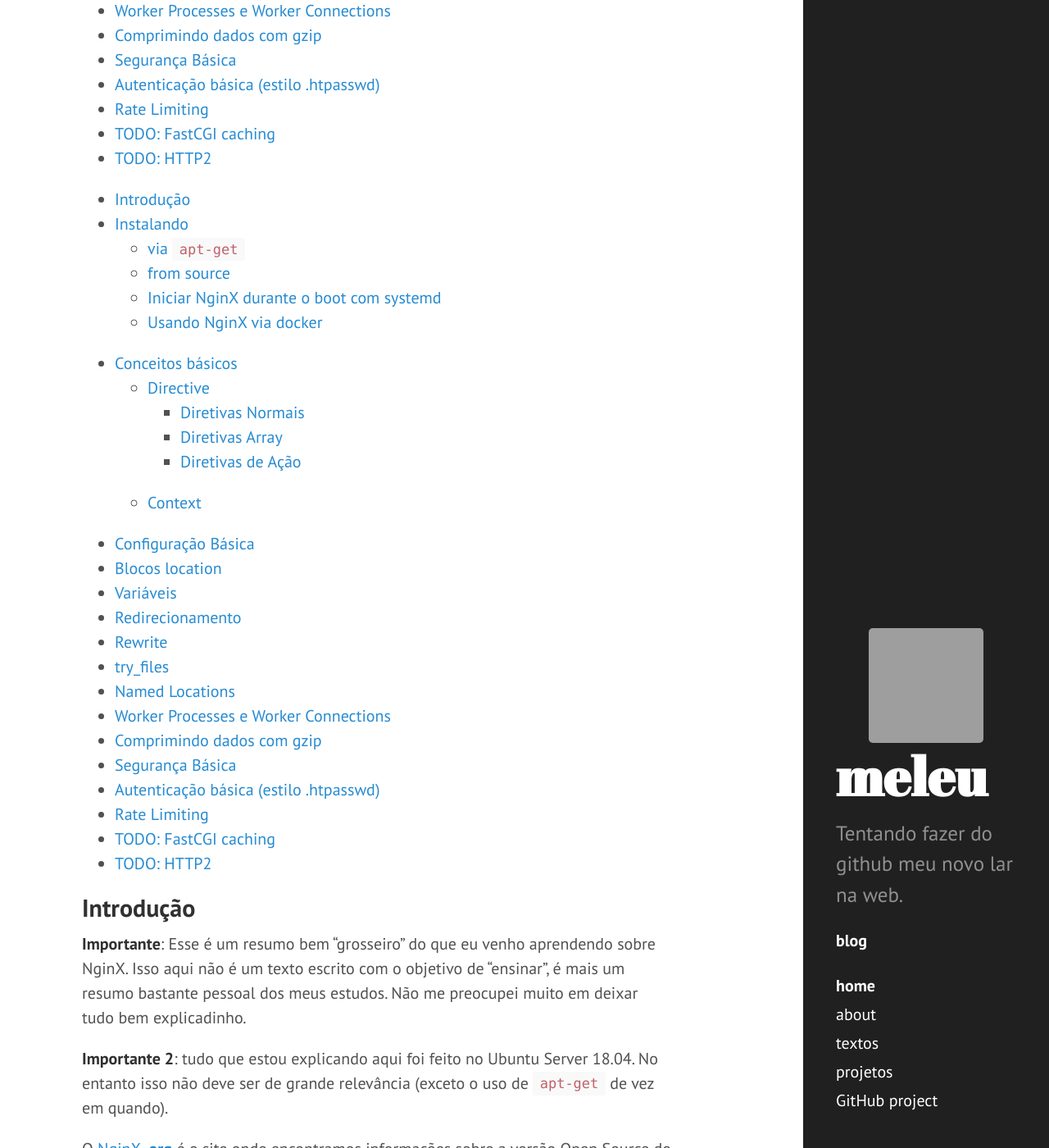
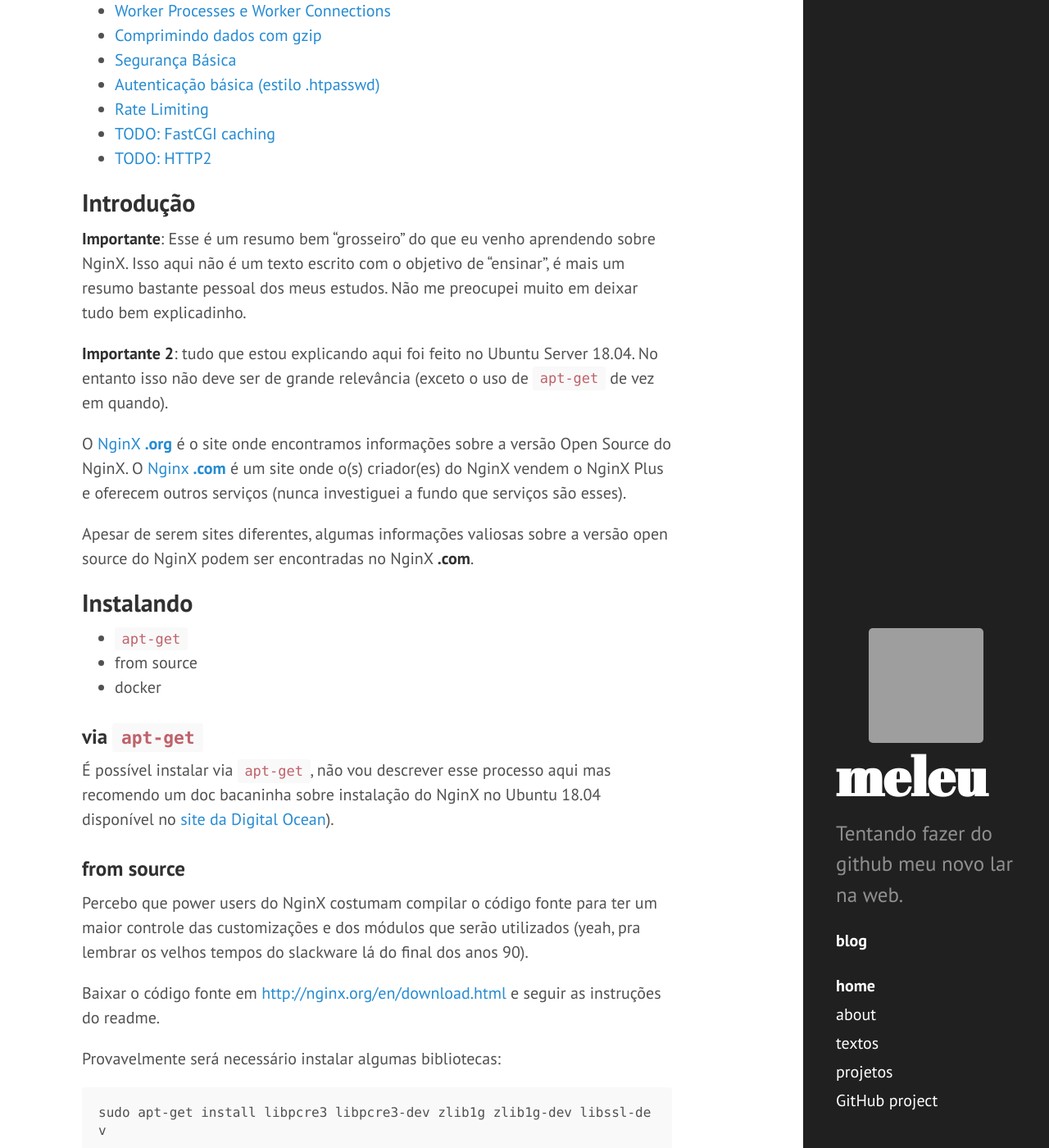
Before and after one commit to meleu/meleu.github.io, a Jekyll site: the page built from _posts/2020-04-14-nginx.md, in a window 1280 px wide and 1400 px high, scrolled down 812 px. Shown: the whole window at 82% size. Built offline with Jekyll 4.4.1, drawn with Linux system fonts in a browser that asks for light colours; comment, search, counter and statistics services are not loaded; grey boxes are pictures that could not be loaded.

Commit message:
remove hardcoded ToC

```diff
--- a/_posts/2020-04-14-nginx.md
+++ b/_posts/2020-04-14-nginx.md
@@ -6,34 +6,6 @@
 tags:
 - linux
 ---
-
-- [Introdução](#introdução)
-- [Instalando](#instalando)
-    - [via `apt-get`](#via-apt-get)
-    - [from source](#from-source)
-    - [Iniciar NginX durante o boot com systemd](#iniciar-nginx-durante-o-boot-com-systemd)
-    - [Usando NginX via docker](#usando-nginx-via-docker)
-- [Conceitos básicos](#conceitos-básicos)
-    - [Directive](#directive)
-        - [Diretivas Normais](#diretivas-normais)
-        - [Diretivas Array](#diretivas-array)
-        - [Diretivas de Ação](#diretivas-de-ação)
-    - [Context](#context)
-- [Configuração Básica](#configuração-básica)
-- [Blocos location](#blocos-location)
-- [Variáveis](#variáveis)
-- [Redirecionamento](#redirecionamento)
-- [Rewrite](#rewrite)
-- [try_files](#try_files)
-- [Named Locations](#named-locations)
-- [Worker Processes e Worker Connections](#worker-processes-e-worker-connections)
-- [Comprimindo dados com gzip](#comprimindo-dados-com-gzip)
-- [Segurança Básica](#segurança-básica)
-- [Autenticação básica (estilo .htpasswd)](#autenticação-básica-estilo-htpasswd)
-- [Rate Limiting](#rate-limiting)
-- [TODO: FastCGI caching](#todo-fastcgi-caching)
-- [TODO: HTTP2](#todo-http2)
-
 
 ## Introdução
 
```
